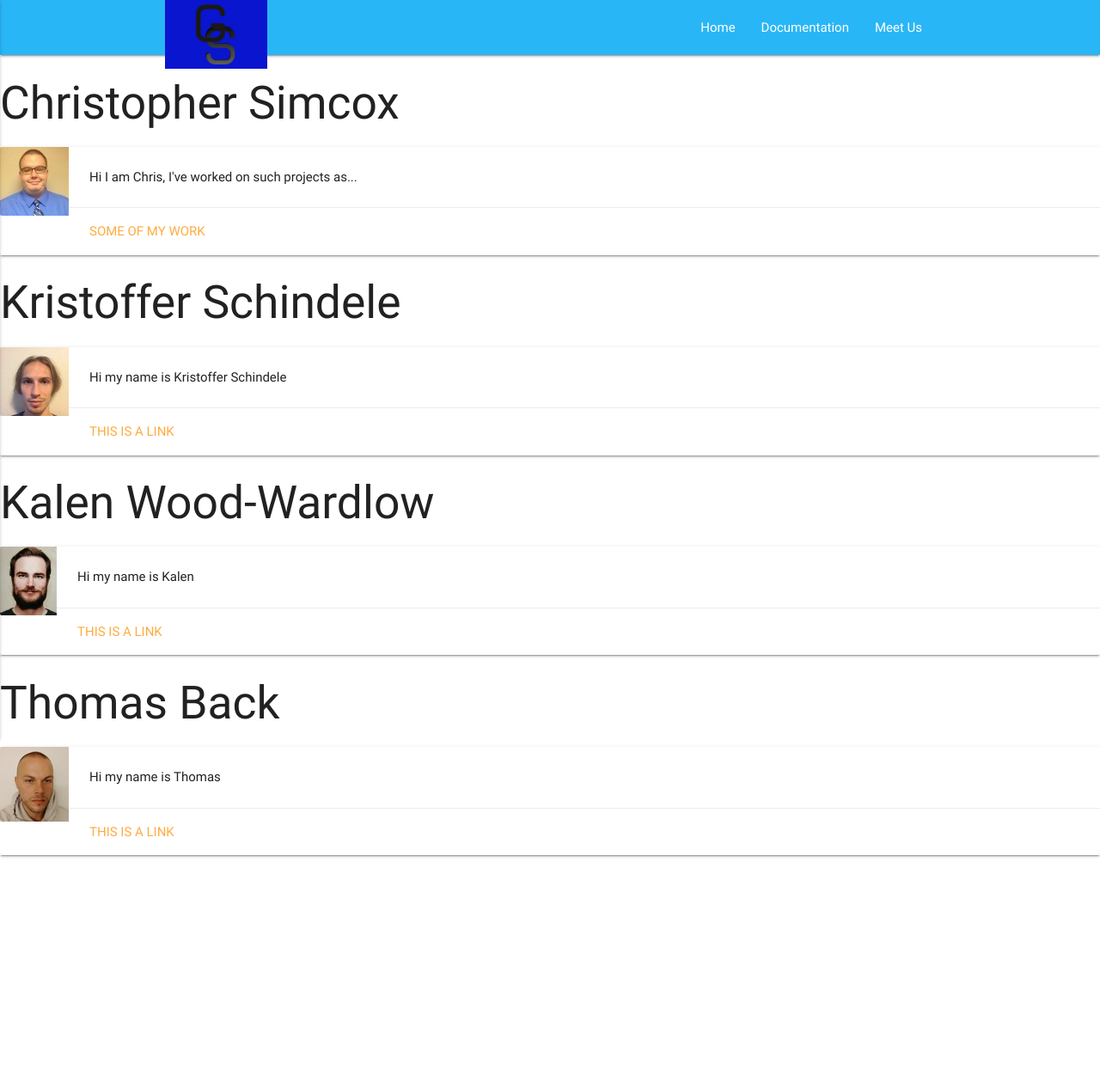
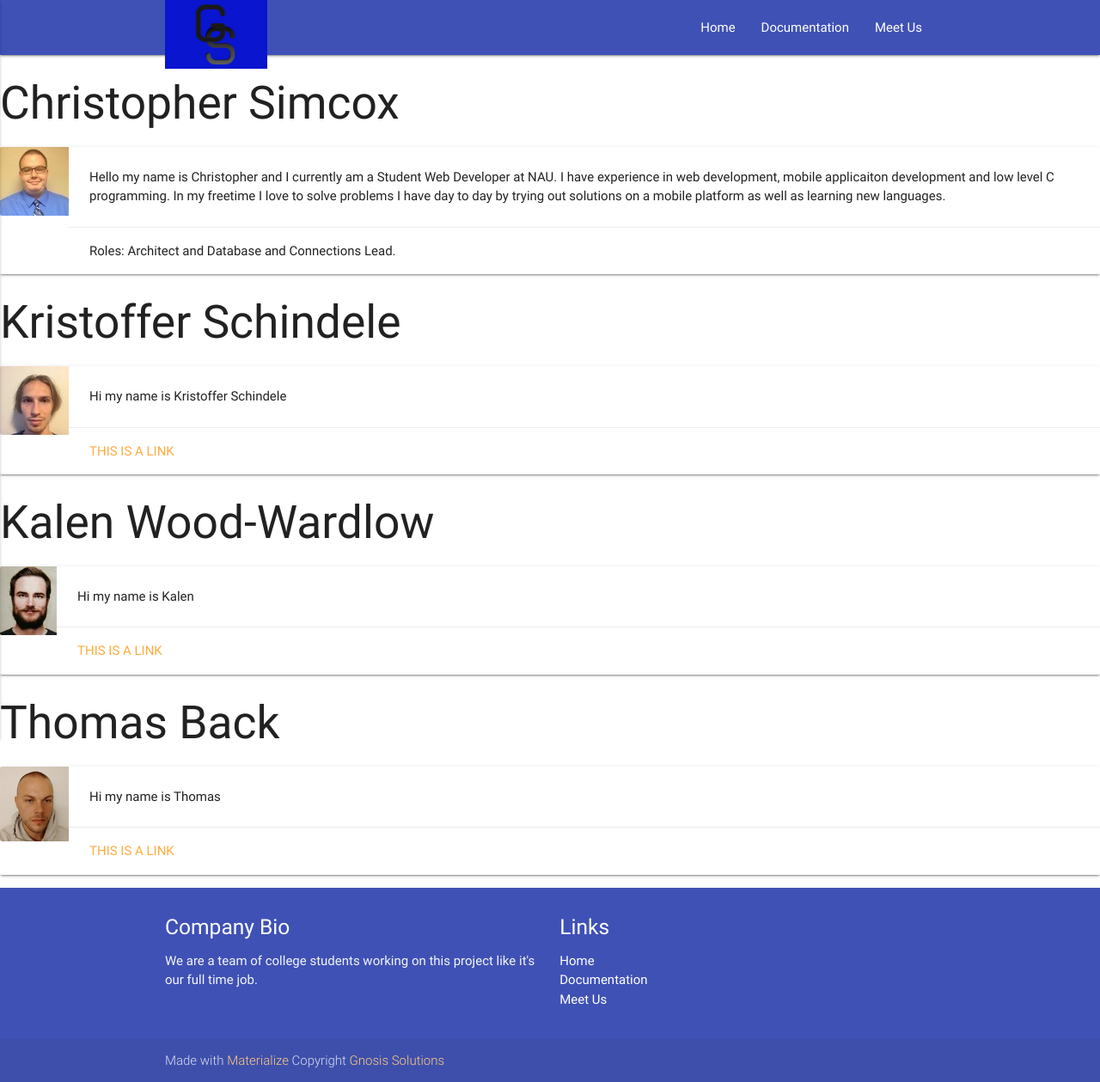
Before and after one commit to kww43/GnosisSolutions, a plain HTML site: page website/meetus.html in a window 1280 px wide. Shown: the whole page at 86% size. Before the commit the page ends 1010 px from the top, so only its background shows below. Drawn offline with nearby package versions, Linux system fonts and the light colour scheme.

Commit message:
Changed color scheme to what was agreed upon. Added information for my personal information in meetus page.

```diff
--- a/website/meetus.html
+++ b/website/meetus.html
@@ -10,7 +10,7 @@
     <link href="css/materialize.css" type="text/css" rel="stylesheet" media="screen,projection"/>
     <link href="css/style.css" type="text/css" rel="stylesheet" media="screen,projection"/>
     <body>
-      <nav class="light-blue lighten-1" role="navigation">
+      <nav class="indigo" role="navigation">
         <div class="nav-wrapper container"><a id="logo-container" href="#" class="brand-logo"><img src="img/logo.jpg"></a>
           <ul class="right hide-on-med-and-down">
             <li><a href="index.html">Home</a></li>
@@ -37,10 +37,10 @@
       </div>
       <div class="card-stacked">
         <div class="card-content">
-          <p>Hi I am Chris, I've worked on such projects as...</p>
+          <p>Hello my name is Christopher and I currently am a Student Web Developer at NAU. I have experience in web development, mobile applicaiton development and low level C programming. In my freetime I love to solve problems I have day to day by trying out solutions on a mobile platform as well as learning new languages. </p>
         </div>
         <div class="card-action">
-          <a href="#">Some of my work</a>
+          Roles: Architect and Database and Connections Lead.
         </div>
       </div>
     </div>
@@ -95,6 +95,34 @@
   </div>
   </body>
 
+  <footer class="page-footer indigo">
+    <div class="container">
+      <div class="row">
+        <div class="col l6 s12">
+          <h5 class="white-text">Company Bio</h5>
+          <p class="grey-text text-lighten-4">We are a team of college students working on this project like it's our full time job.</p>
+
+
+        </div>
+        <div class="col l3 s12">
+          <h5 class="white-text">Links</h5>
+          <ul>
+            <li><a class="white-text" href="index.html">Home</a></li>
+            <li><a class="white-text" href="documentation.html">Documentation</a></li>
+            <li><a class="white-text" href="#!">Meet Us</a></li>
+          </ul>
+        </div>
+
+      </div>
+    </div>
+    <div class="footer-copyright">
+      <div class="container">
+      Made with <a class="orange-text text-lighten-3">Materialize</a>
+      Copyright <a class="orange-text text-lighten-3">Gnosis Solutions</a>
+      </div>
+    </div>
+  </footer>
+
 <!--  Scripts-->
 <script src="https://code.jquery.com/jquery-2.1.1.min.js"></script>
 <script src="js/materialize.js"></script>
```
Also changed, not shown: website/documentation.html (+29 -1 lines), website/index.html (+11 -18 lines), website/personalSites/christopher.html (added), website/personalSites/kalen.html (added), website/personalSites/kristoffer.html (added), website/personalSites/thomas.html (added), 1 other file.
